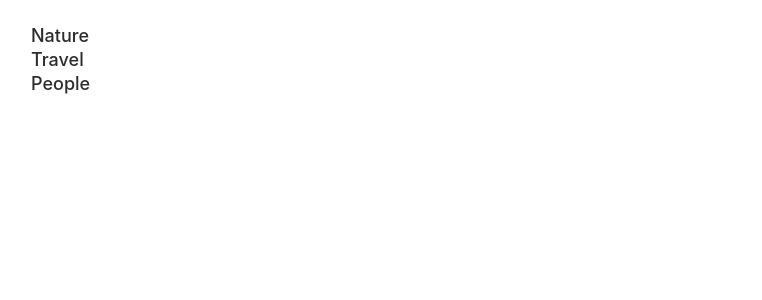
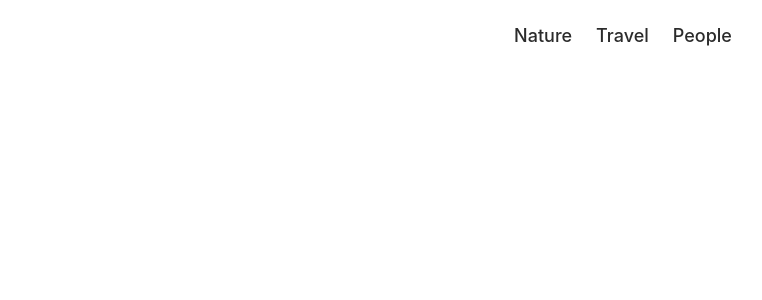
Before and after one commit to Kalaybot/photolabs-starter, a React (Vite) app in the folder frontend/: page / in a window 1280 px wide. Shown: the top 300 px of the page, without its empty margins (17-779 px from the left). Built offline with nearby package versions, Linux system fonts and the light colour scheme; the HTML template or start-up script is replaced by a standard one.

Commit message:
Display topics, by grouping TopicListItem components inside TopicList component

```diff
--- a/frontend/src/App.jsx
+++ b/frontend/src/App.jsx
@@ -1,23 +1,7 @@
 import React from 'react';
-import PhotoListItem from './components/PhotoListItem';
 import PhotoList from './components/PhotoList';
-import TopicListItem from './components/TopicListItem';
+import TopicList from './components/TopicList';
 import './App.scss';
-
-const sampleDataForTopicListItem = [
-  {
-    id: 1,
-    label: "Nature",
-  },
-  {
-    id: 2,
-    label: "Travel",
-  },
-  {
-    id: 3,
-    label: "People",
-  },
-]
 
 // Note: Rendering a single component to build components in isolation
 const App = () => {
@@ -34,9 +18,7 @@
           profile={photo.profile}
         />
       ))*/}
-      {sampleDataForTopicListItem.map((topic) => (
-        <TopicListItem key={topic.id} topic={topic} />
-        ))}
+      <TopicList />
     </div>
   );
 };
--- a/frontend/src/components/TopicList.jsx
+++ b/frontend/src/components/TopicList.jsx
@@ -1,4 +1,5 @@
 import "../styles/TopicList.scss";
+import TopicListItem from "./TopicListItem";
 
 const sampleDataForTopicList = [
   {
@@ -21,7 +22,9 @@
 const TopicList = () => {
   return (
     <div className="top-nav-bar__topic-list">
-      {/* Insert React */}
+      {sampleDataForTopicList.map((topic) => (
+        <TopicListItem key={topic.id} title={topic.title} />
+      ))}
     </div>
   );
 };
--- a/frontend/src/components/TopicListItem.jsx
+++ b/frontend/src/components/TopicListItem.jsx
@@ -1,9 +1,15 @@
 import "../styles/TopicListItem.scss";
 
-const TopicListItem = ({ topic }) => {
+const sampleDataForTopicListItem = {
+  id: 1,
+  slug: "topic-1",
+  label: "Nature",
+};
+
+const TopicListItem = ({ title }) => {
   return (
     <div className="topic-list__item">
-      <span>{topic.label}</span>
+      <span>{title}</span>
     </div>
   );
 };
```
